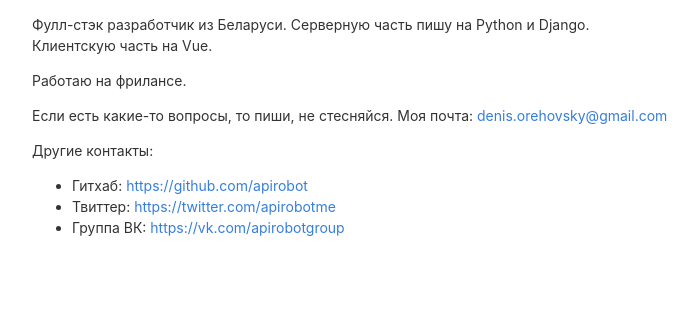
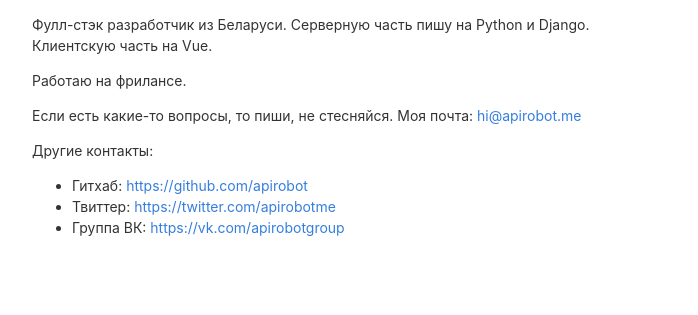
Before and after one commit to apirobot/apirobot.github.io, a Jekyll site: the page built from about.md, in a window 1280 px wide. Shown: the part 357-672 px from the top of the page, without its empty margins (289-987 px from the left). Built offline with Jekyll 4.4.1, drawn with Linux system fonts in a browser that asks for light colours; nearby versions of some CDN libraries.

Commit message:
Update email

```diff
--- a/about.md
+++ b/about.md
@@ -7,7 +7,7 @@ title: О себе
 Работаю на фрилансе.
 
 Если есть какие-то вопросы, то пиши, не стесняйся. Моя почта:
-[denis.orehovsky@gmail.com](mailto:denis.orehovsky@gmail.com)
+[hi@apirobot.me](mailto:hi@apirobot.me)
 
 Другие контакты:
 - Гитхаб: [https://github.com/apirobot](https://github.com/apirobot)
```
